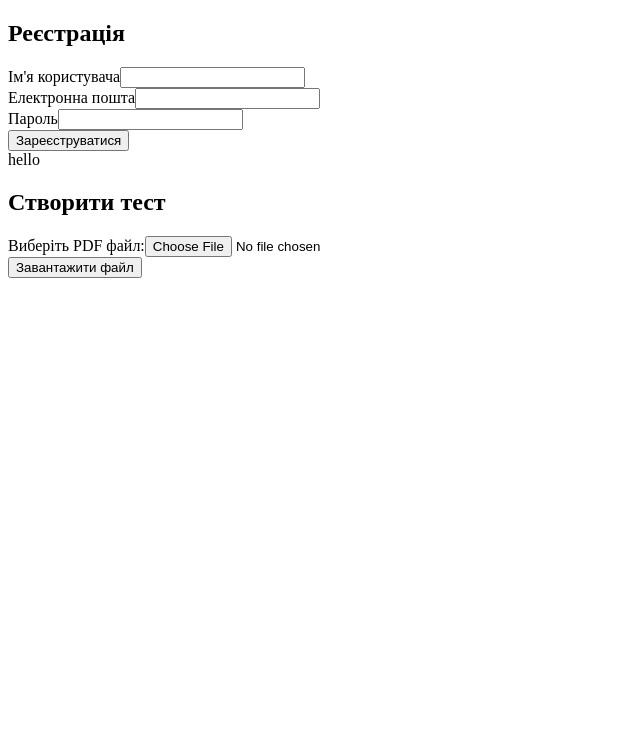
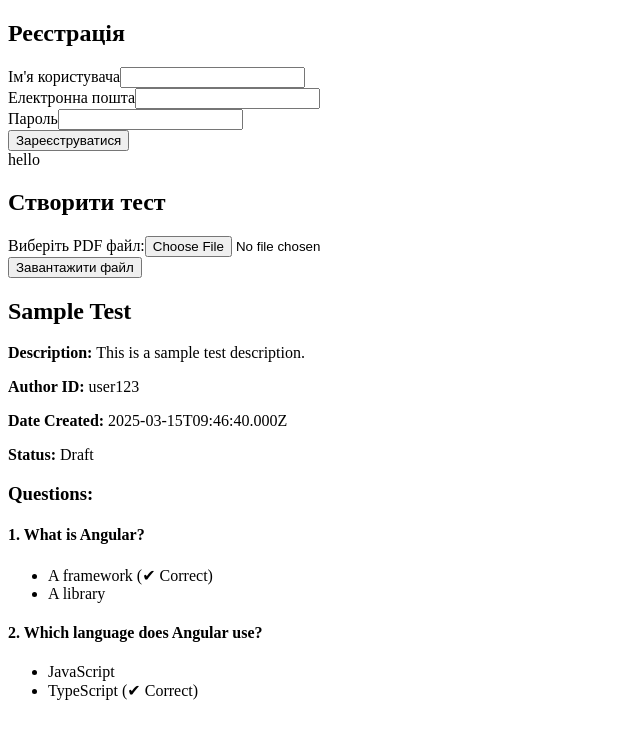
Before and after one commit to MrDancerOriginal/Hackathon, an Angular app in the folder Client/Project/: page /register in a window 1280 px wide. Shown: the top 738 px of the page, without its empty margins (0-640 px from the left). Built offline with nearby package versions, Linux system fonts and the light colour scheme; no server answers.

Commit message:
Quiz and Quizzes components

```diff
--- a/Client/Project/src/app/_components/create-test/create-test.component.html
+++ b/Client/Project/src/app/_components/create-test/create-test.component.html
@@ -8,3 +8,5 @@ hello
   </div>
   <button (click)="onUpload()">Завантажити файл</button>
 </div>
+
+<app-quiz></app-quiz>
--- /dev/null
+++ b/Client/Project/src/app/_components/quiz/quiz.component.html
@@ -0,0 +1,18 @@
+<!-- test.component.html -->
+<div class="test-container">
+  <h2>{{ test.title }}</h2>
+  <p><strong>Description:</strong> {{ test.description }}</p>
+  <p><strong>Author ID:</strong> {{ test.authorId }}</p>
+  <p><strong>Date Created:</strong> {{ test.dateCreated }}</p>
+  <p><strong>Status:</strong> {{ test.status }}</p>
+
+  <h3>Questions:</h3>
+  <div *ngFor="let question of test.questions">
+    <h4>{{ question.order }}. {{ question.text }}</h4>
+    <ul>
+      <li *ngFor="let answer of question.answers">
+        {{ answer.text }} <span *ngIf="answer.isCorrect">(✔ Correct)</span>
+      </li>
+    </ul>
+  </div>
+</div>
--- /dev/null
+++ b/Client/Project/src/app/_components/quiz/quiz.component.ts
@@ -0,0 +1,50 @@
+import { Component, OnInit } from '@angular/core';
+import { QuizService } from '../../services/quiz.service';
+import { Test } from '../../interfaces/test.interface';
+import { TestStatus } from '../../enums/test-status.enum';
+
+@Component({
+  selector: 'app-quiz',
+  templateUrl: './quiz.component.html',
+  styleUrl: './quiz.component.scss'
+})
+export class QuizComponent implements OnInit {
+  test: Test = {
+    id: 1,
+    title: 'Sample Test',
+    description: 'This is a sample test description.',
+    authorId: 'user123',
+    dateCreated: new Date().toISOString(),
+    status: TestStatus.Draft,
+    questions: [
+      {
+        id: 1,
+        text: 'What is Angular?',
+        order: 1,
+        answers: [
+          { id: 1, text: 'A framework', isCorrect: true },
+          { id: 2, text: 'A library', isCorrect: false }
+        ]
+      },
+      {
+        id: 2,
+        text: 'Which language does Angular use?',
+        order: 2,
+        answers: [
+          { id: 3, text: 'JavaScript', isCorrect: false },
+          { id: 4, text: 'TypeScript', isCorrect: true }
+        ]
+      }
+    ]
+  };
+
+  index: number;
+
+  constructor(private quizService: QuizService){}
+
+  ngOnInit(): void {
+    //this.quizService.generateTest(this.index);
+  }
+
+
+}
--- /dev/null
+++ b/Client/Project/src/app/_components/quizzes/quizzes.component.html
@@ -0,0 +1 @@
+<p>quizzes works!</p>
--- a/Client/Project/src/app/app.module.ts
+++ b/Client/Project/src/app/app.module.ts
@@ -8,10 +8,11 @@ import { CreateTestComponent } from './_components/create-test/create-test.compo
 import { AppRoutingModule } from './app.routes';
 import { BrowserModule } from '@angular/platform-browser';
 import { HttpClientModule } from '@angular/common/http';
+import { QuizComponent } from './_components/quiz/quiz.component';
 
 
 @NgModule({
-  declarations: [AppComponent, AuthComponent, RegisterComponent, CreateTestComponent],
+  declarations: [AppComponent, AuthComponent, RegisterComponent, CreateTestComponent, QuizComponent],
   imports: [
     BrowserModule,
     CommonModule,
--- a/Client/Project/src/app/interfaces/answer.interface.ts
+++ b/Client/Project/src/app/interfaces/answer.interface.ts
@@ -1,9 +1,6 @@
-import { Question } from "./question.interface";
 
 export interface Answer {
   id: number;
-  questionId: number;
-  question: Question;
   text: string;
   isCorrect: boolean;
 }
--- a/Client/Project/src/app/interfaces/question.interface.ts
+++ b/Client/Project/src/app/interfaces/question.interface.ts
@@ -1,10 +1,7 @@
 import { Answer } from "./answer.interface";
-import { Test } from "./test.interface";
 
 export interface Question {
   id: number;
-  testId: number;
-  test: Test;
   text: string;
   order: number;
   answers: Answer[];
--- a/Client/Project/tsconfig.json
+++ b/Client/Project/tsconfig.json
@@ -12,6 +12,7 @@
     "skipLibCheck": true,
     "isolatedModules": true,
     "esModuleInterop": true,
+    "strictNullChecks": false,
     "sourceMap": true,
     "declaration": false,
     "experimentalDecorators": true,
```
Also changed, not shown: Client/Project/src/app/_components/quizzes/quizzes.component.ts (added, +12 -0 lines), Client/Project/src/app/_components/quiz/quiz.component.scss (added), Client/Project/src/app/_components/quizzes/quizzes.component.scss (added), 1 other file (tests, documents, lock files or other folders).
